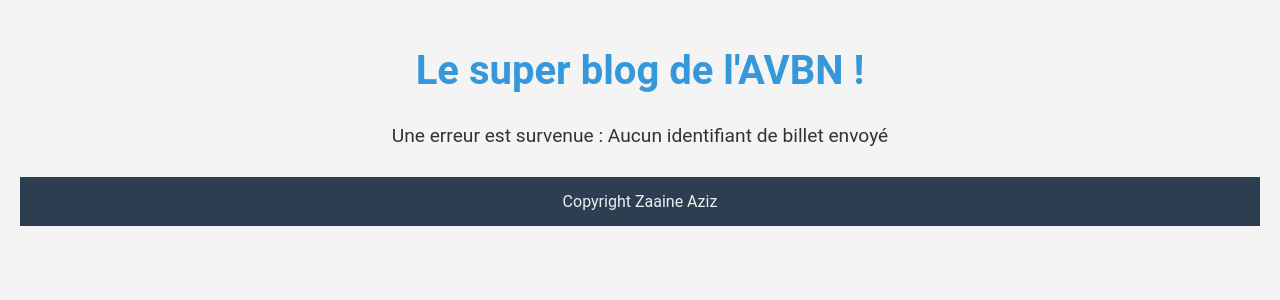
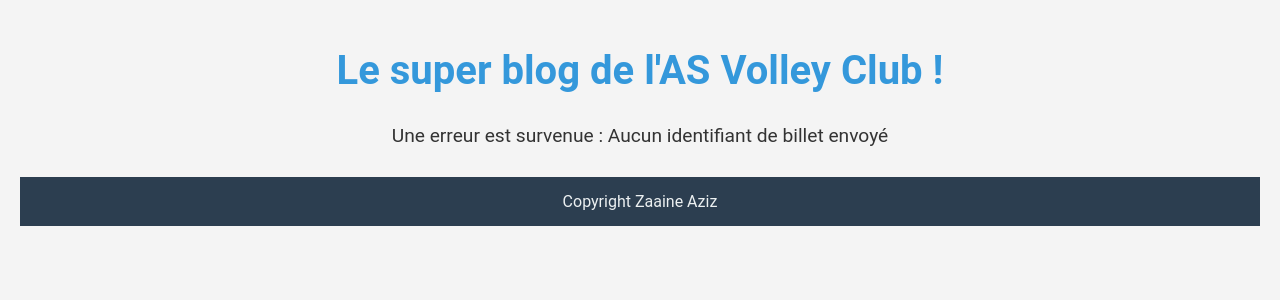
Before and after one commit to zaaine/Blog-Association, a PHP site: page /index.php?action=post in a window 1280 px wide. Shown: the top 300 px of the page. Run offline with PHP 8.4, Linux system fonts and the light colour scheme.

Commit message:
modification des templates

```diff
--- a/blog/templates/error.php
+++ b/blog/templates/error.php
@@ -1,7 +1,7 @@
-<?php $title = "Le blog de l'AVBN"; ?>
+<?php $title = "Le blog de l'AS Volley Club"; ?>
 
 <?php ob_start(); ?>
-<h1>Le super blog de l'AVBN !</h1>
+<h1>Le super blog de l'AS Volley Club !</h1>
 <p>Une erreur est survenue : <?= $errorMessage ?></p>
 <?php $content = ob_get_clean(); ?>
 
--- a/blog/templates/post.php
+++ b/blog/templates/post.php
@@ -1,7 +1,7 @@
-<?php $title = "Le blog de l'AVBN"; ?>
+<?php $title = "Le blog de l'AS Volley Club"; ?>
 
 <?php ob_start(); ?>
-<h1>Le super blog de l'AVBN !</h1>
+<h1>Le super blog de AS Volley Club!</h1>
 <p><a href="index.php">Retour à la liste des billets</a></p>
 
 <div class="news">
--- a/blog/templates/update_comment.php
+++ b/blog/templates/update_comment.php
@@ -1,7 +1,7 @@
-<?php $title = "Le blog de l'AVBN"; ?>
+<?php $title = "Le blog de l'AS Volley Club"; ?>
 
 <?php ob_start(); ?>
-<h1>Le super blog de l'AVBN !</h1>
+<h1>Le super blog de l'AS Volley Club!</h1>
 <p><a href="index.php?action=post&id=<?= $comment->post ?>">Retour au billet</a></p>
 
 <h2>Modification du commentaire</h2>
```
